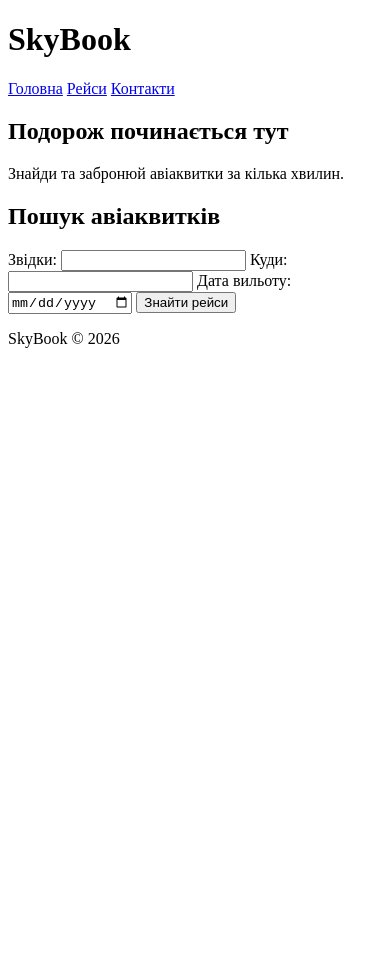
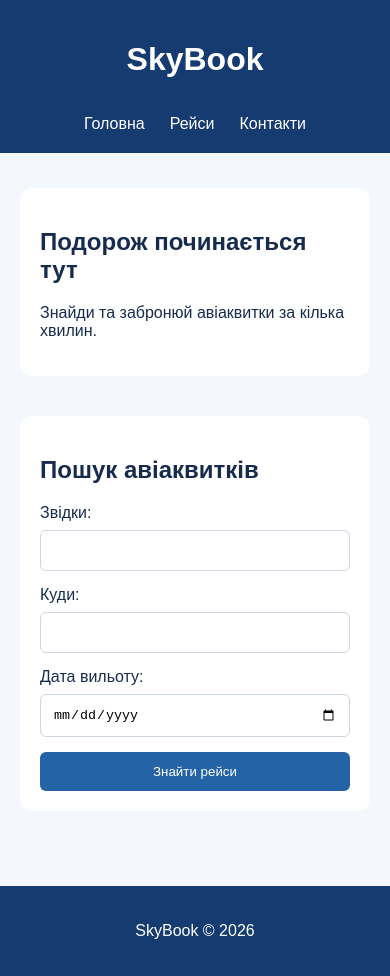
Before and after one commit to newt1sh/SkyBook, a plain HTML site: page src/pages/index.html in a window 390 px wide. Before the commit the page ends 844 px from the top, so only its background shows below. Drawn offline with Linux system fonts and the light colour scheme.

Commit message:
Add responsive homepage styling

```diff
--- /dev/null
+++ b/src/css/style.css
@@ -0,0 +1,99 @@
+
+* {
+    box-sizing: border-box;
+}
+
+body {
+    margin: 0;
+    font-family: Arial, sans-serif;
+    color: #172b4d;
+    background: #f4f8fc;
+}
+
+header {
+    display: flex;
+    justify-content: space-between;
+    align-items: center;
+    padding: 20px 8%;
+    background: #153b70;
+    color: white;
+}
+
+nav {
+    display: flex;
+    gap: 25px;
+}
+
+nav a {
+    color: white;
+    text-decoration: none;
+}
+
+main {
+    max-width: 1100px;
+    margin: 40px auto;
+    padding: 20px;
+}
+
+section {
+    margin-bottom: 40px;
+    padding: 30px;
+    background: white;
+    border-radius: 12px;
+}
+
+form {
+    display: flex;
+    flex-wrap: wrap;
+    gap: 15px;
+}
+
+label {
+    display: flex;
+    flex-direction: column;
+    gap: 8px;
+}
+
+input, button {
+    padding: 12px;
+    border: 1px solid #ccd6e0;
+    border-radius: 6px;
+}
+
+button {
+    color: white;
+    background: #2463a5;
+    cursor: pointer;
+    border: none;
+}
+
+footer {
+    padding: 20px;
+    text-align: center;
+    background: #153b70;
+    color: white;
+}
+
+@media (max-width: 600px) {
+    header {
+        flex-direction: column;
+        gap: 15px;
+    }
+
+    nav {
+        flex-wrap: wrap;
+        justify-content: center;
+    }
+
+    main {
+        margin: 15px auto;
+    }
+
+    section {
+        padding: 20px;
+    }
+
+    form, label, input, button {
+        width: 100%;
+    }
+}
--- a/src/pages/index.html
+++ b/src/pages/index.html
@@ -5,6 +5,7 @@
     <meta charset="UTF-8">
     <meta name="viewport" content="width=device-width, initial-scale=1.0">
     <title>SkyBook — Бронювання авіаквитків</title>
+    <link rel="stylesheet" href="../css/style.css">
 </head>
 <body>
     <header>
```
